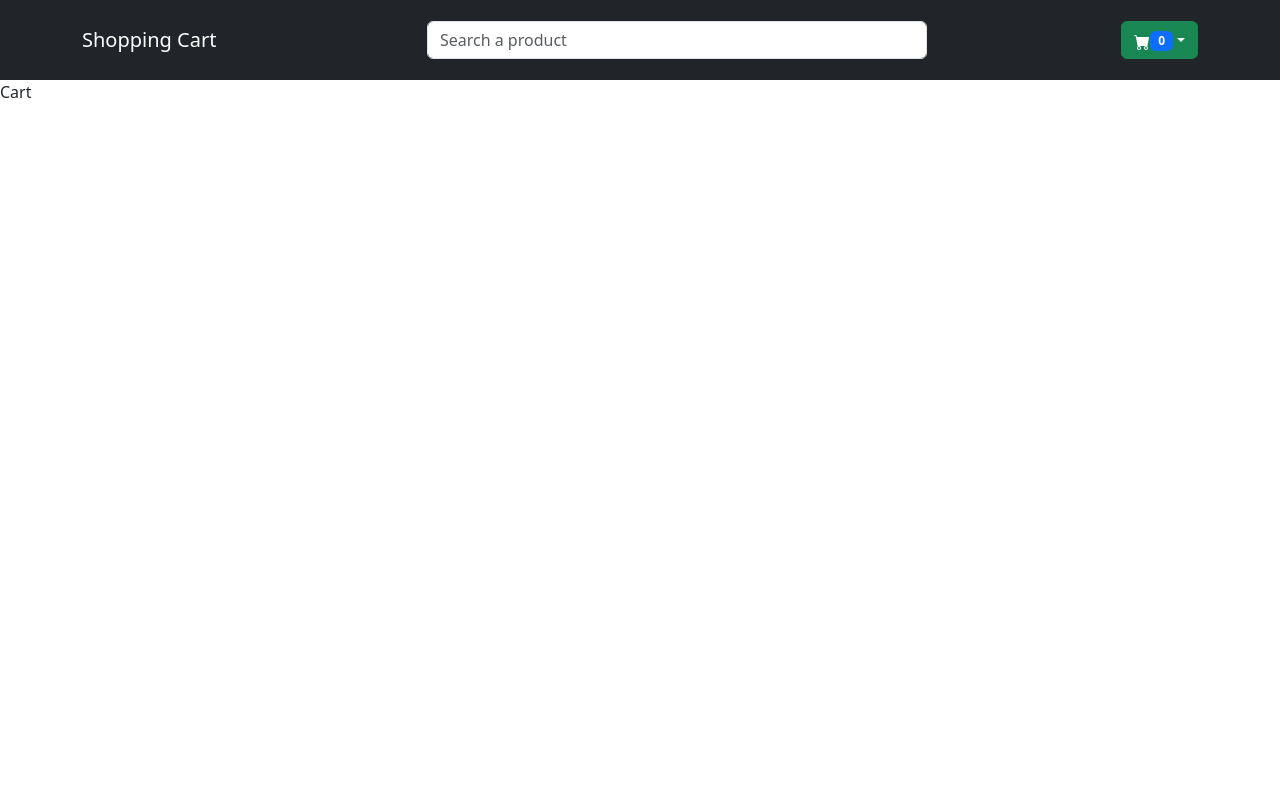
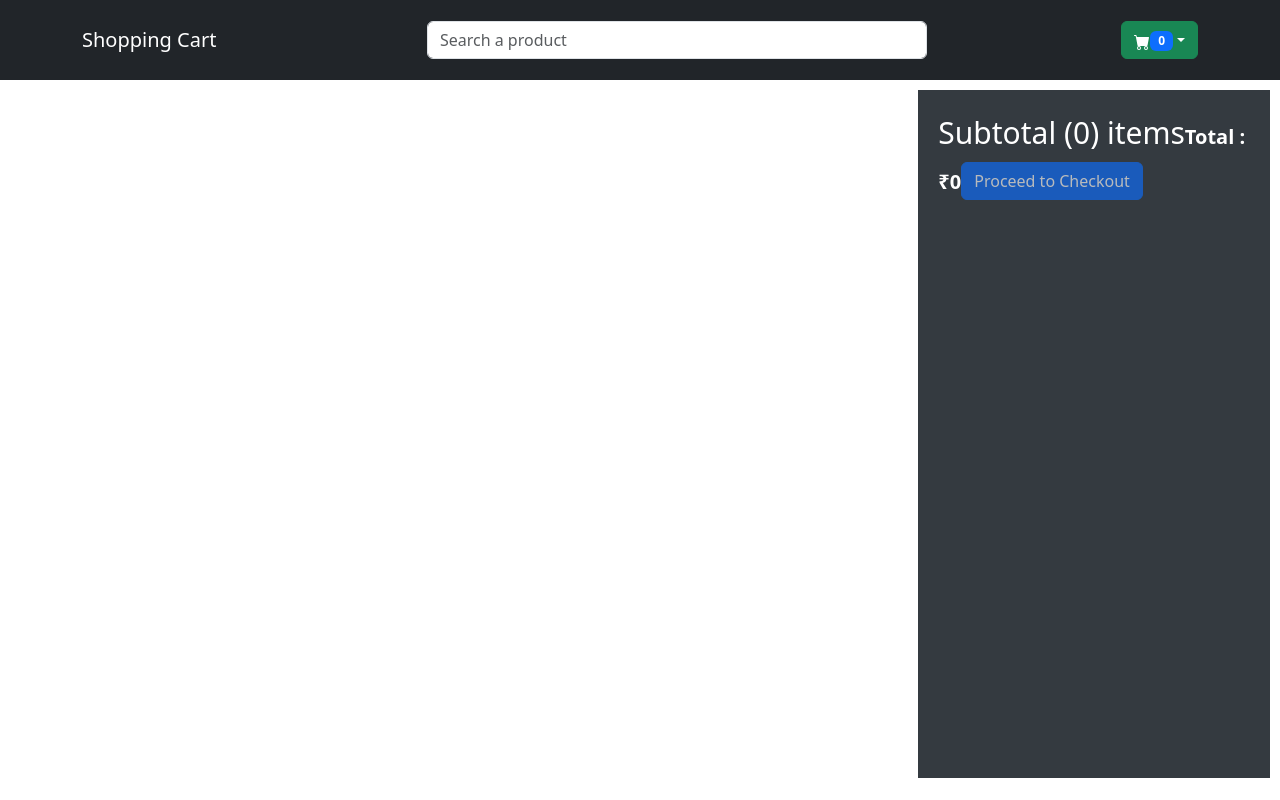
Before and after one commit to arpan-semwal/Shopping-Cart-React, a React (Vite) app in the folder shopping-cart/: page /cart in a window 1280 px wide. Built offline with nearby package versions, Linux system fonts and the light colour scheme.

Commit message:
cart.jsx

```diff
--- a/shopping-cart/src/components/Cart.jsx
+++ b/shopping-cart/src/components/Cart.jsx
@@ -1,9 +1,105 @@
+ import {CartState} from "../components/contextApi/Context";
+ import {Button, ListGroup , Row , Col , Image} from "react-bootstrap";
+ import { useEffect, useState } from "react";
+ import Ratings from "../components/Rating.jsx";
+ import Form from 'react-bootstrap/Form';
+ import { AiFillDelete } from "react-icons/ai";
+
+const Cart = () => {
+
+   const {
+    state:{cart},
+    dispatch,
+   } = CartState();
+
+   const removeFromCart = (prod) => {
+    dispatch({
+      type: "REMOVE_FROM_CART",
+      payload: prod,
+    });
+  };
+
+   const [total , setTotal] = useState();
+
+ // gives us total number of price
+   useEffect(() => {
+    setTotal(cart.reduce((acc , curr) => acc + Number(curr.price)*curr.qty , 0 ));
+   } , [cart]);
+
+  return (
+    <div className="home">
+      <div className="productContainer">
+      <ListGroup>
+       {
+        cart.map((prod)=> (
+          <ListGroup.Item key={prod.id}>
+             <Row>
+             <Col md={2}>
+              <Image src={prod.image} alt={prod.image} fluid rounded/>
+            </Col>
+
+            <Col md={2}>
+              <span>{prod.name}</span>
+            </Col>
+
+            <Col md={2}>
+              <span>₹{prod.price}</span>
+            </Col>
+
+            <Col md={2}>
+              <Ratings rating={prod.ratings}/>
+            </Col>
+
+            <Col md={2}>
+              <Form.Control
+                as="select"
+                value={prod.qty}
+                onChange={(e) =>
+                dispatch({
+                  type:"CHANGE_CART_QTY",
+                  payload:{
+                    id:prod.id,
+                    qty:e.target.value,
+                  }
+                })
+                }
 
 
-const Cart = () => {
-  return (
-    <div>
-      Cart
+              >
+                  {[...Array(prod.inStock).keys()].map((x) => (
+                    <option key={x+1} > {x+1}</option>
+                  ))}
+              </Form.Control>
+            </Col>
+
+            <Col md={2}>
+            <AiFillDelete
+                      fontSize="20px"
+                      style={{cursor:"pointer"}}
+                        onClick={() => removeFromCart(prod)}
+                    />
+            </Col>
+          </Row>
+          </ListGroup.Item>
+
+        ))
+       }
+        </ListGroup>
+      </div>
+
+      <div className="filters summary">
+        <span className="title">
+          <span className="title">Subtotal ({cart.length}) items</span>
+         {/* { // gives us number of title} */}
+         <span style={{fontWeight:700 , fontSize:20}}>
+          Total : ₹{total}
+         </span>
+
+         <Button type="button" disabled={cart.length === 0}>
+          Proceed to Checkout
+         </Button>
+        </span>
+      </div>
     </div>
   )
 }
--- a/shopping-cart/src/components/Header.jsx
+++ b/shopping-cart/src/components/Header.jsx
@@ -7,6 +7,7 @@ import { BsFillCartFill } from 'react-icons/bs';
 import { Link } from 'react-router-dom';
 import { CartState } from './contextApi/Context';
 import Badge from 'react-bootstrap/Badge';
+import Button from "react-bootstrap/esm/Button";
 
 const Header = () => {
   const { state: { cart } , dispatch } = CartState();
@@ -41,7 +42,7 @@ const Header = () => {
               <Badge>{cart.length}</Badge>
             </Dropdown.Toggle>
 
-            <Dropdown.Menu style={{  minWidth: 370, maxHeight: '60vh', overflowY: 'auto' }}>
+            <Dropdown.Menu style={{}} >
               {cart.length > 0 ? (
                 cart.map((prod) => (
                   <span className='cartItem' key={prod.id}>
@@ -58,14 +59,18 @@ const Header = () => {
                     <AiFillDelete
                       fontSize="20px"
                       style={{cursor:"pointer"}}
-
-
                         onClick={() => removeFromCart(prod)}
                     />
 
+                  <Link to="/cart">
+                    <Button style={{width:"95%" , margin:" 0 10px"}}>
+                      Go To Cart
+                    </Button>
+                  </Link>
+
+
                   </span>
-                ))
-              ) : (
+                ))) : (
                 <span style={{ padding: 10 }}>Cart is Empty!</span>
               )}
             </Dropdown.Menu>
--- a/shopping-cart/src/components/contextApi/CartReducer.jsx
+++ b/shopping-cart/src/components/contextApi/CartReducer.jsx
@@ -7,6 +7,10 @@ export const cartReducer = (state , action) => { // takes 2 parameter state : is
 
          case "REMOVE_FROM_CART":
             return{...state , cart:state.cart.filter(c=>c.id !== action.payload.id)};
+
+
+        case "CHANGE_CART_QTY":
+                return{...state,cart:state.cart.filter(c=> c.id === action.payload.id? c.qty = action.payload.qty: c.qty)}
         default:
             return state;
     }
--- a/shopping-cart/src/components/style.css
+++ b/shopping-cart/src/components/style.css
@@ -35,13 +35,7 @@
     margin: 10px;
 }
 
-.cartItem {
-    display: flex;
-    justify-content: space-between;
-    align-items: center;
-    margin: 0 20px;
-    margin-bottom: 20px;
-}
+.cartItem {}
 
 .cartItemImg {
     border-radius: 50%;
@@ -56,3 +50,7 @@
     padding: 0 20px;
     flex-direction: column;
 }
+
+.summary {
+    width: 30%;
+}
```
